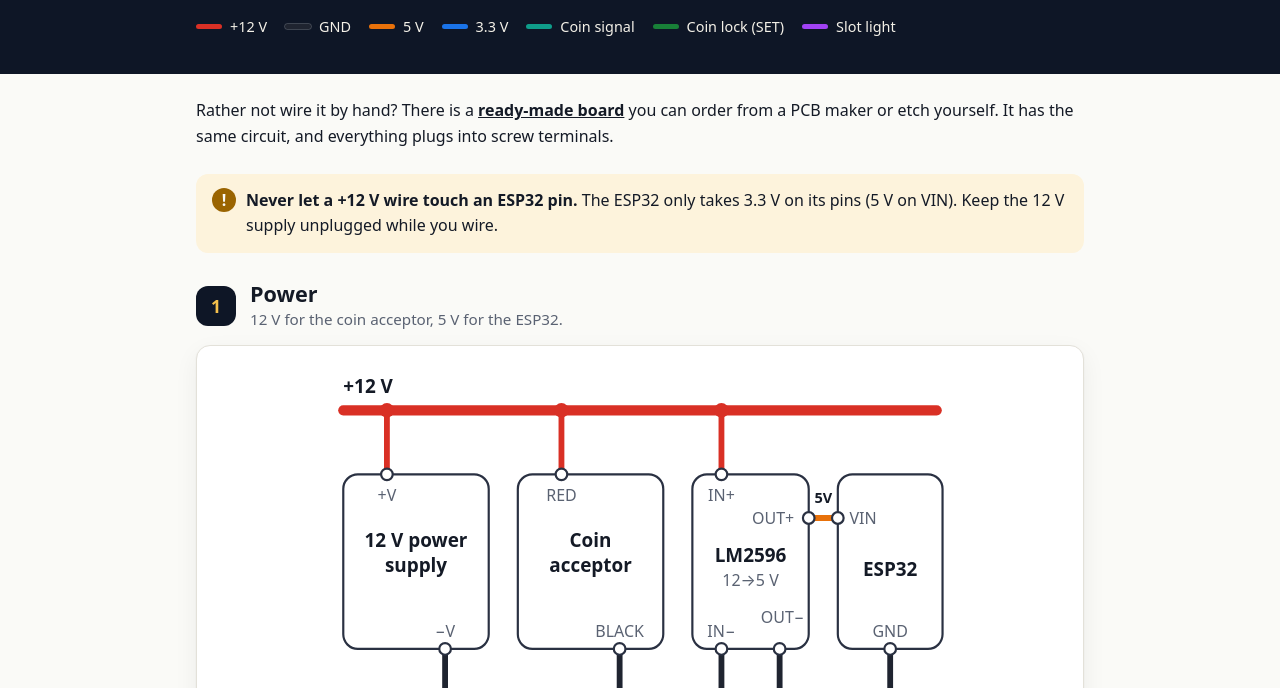
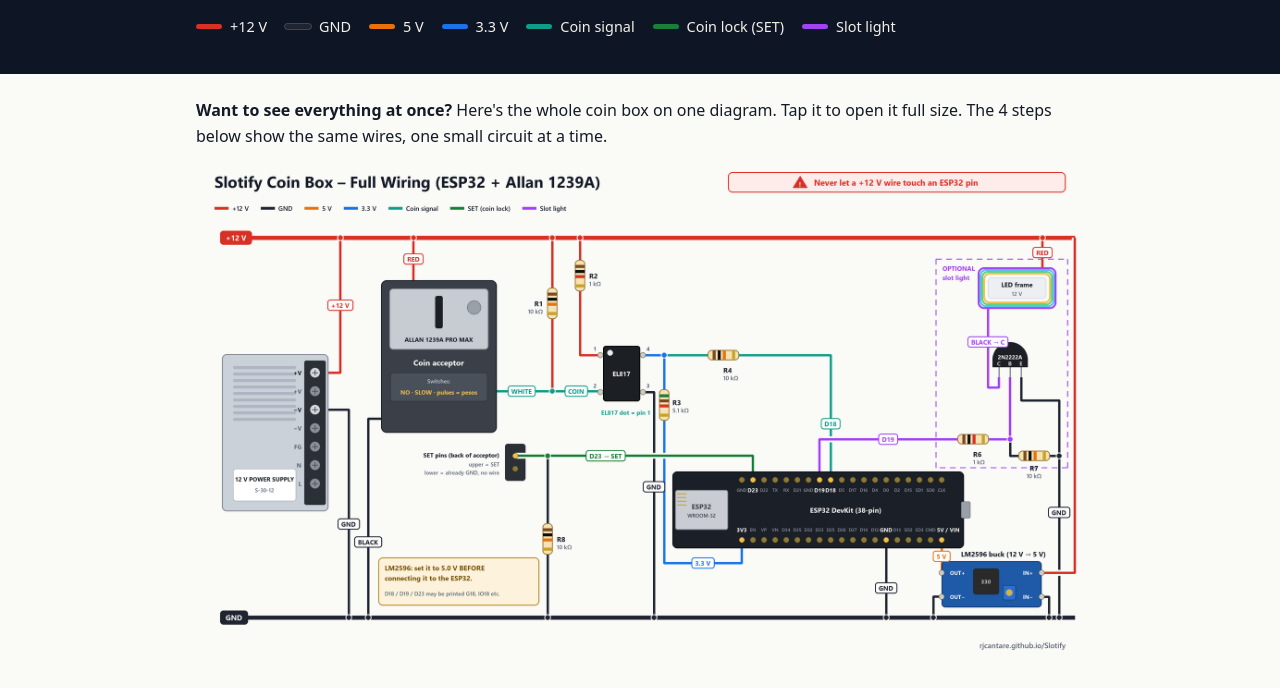
Before and after one commit to rjcantare/Slotify, a plain HTML site: page docs/wiring.html in a window 1280 px wide. Shown: the part 261-949 px from the top of the page. Drawn offline with Linux system fonts and the light colour scheme.

Commit message:
Add all-in-one coin box wiring diagram
One image with every connection (38-pin ESP32), shown at the top of the
wiring page and linked from the owner guide and README.

Co-Authored-By: Claude Opus 5.5 <noreply@anthropic.com>

```diff
--- a/docs/wiring.html
+++ b/docs/wiring.html
@@ -114,6 +114,11 @@ footer{padding:36px 0;color:var(--muted);font-size:.9rem}
 </div></header>
 
 <main class="wrap">
+
+  <figure id="all-in-one" style="margin:24px 0 0">
+    <p style="margin:0 0 10px"><b>Want to see everything at once?</b> Here's the whole coin box on one diagram. Tap it to open it full size. The 4 steps below show the same wires, one small circuit at a time.</p>
+    <a href="images/wiring-all-in-one.png" target="_blank" rel="noopener"><img src="images/wiring-all-in-one.png" alt="Full Slotify coin box wiring on one diagram: 12 V supply, Allan 1239A, LM2596, EL817, ESP32 38-pin, slot light" width="1920" height="1080" style="width:100%;height:auto;border-radius:10px;background:#fff"></a>
+  </figure>
 
   <p style="margin:24px 0 0">Rather not wire it by hand? There is a <a href="index.html#pcb"><b>ready-made board</b></a> you can order from a PCB maker or etch yourself. It has the same circuit, and everything plugs into screw terminals.</p>
 
```
Also changed, not shown: docs/images/wiring-all-in-one.png (added), 2 other files.
